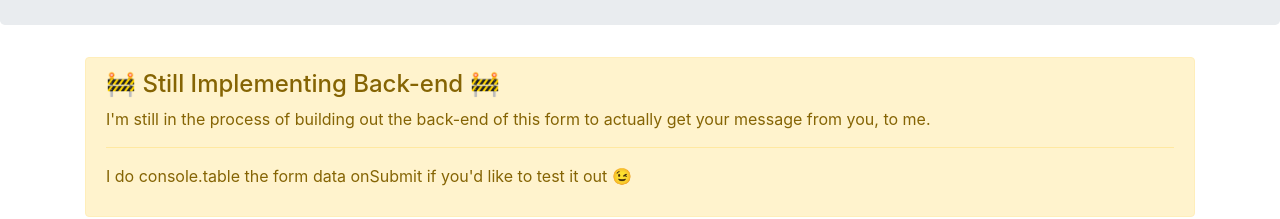
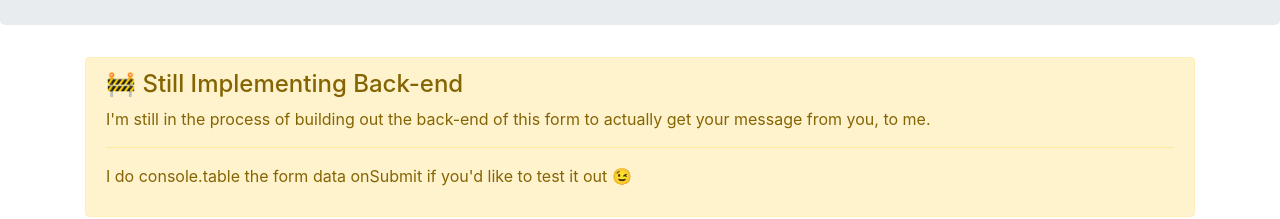
Before and after one commit to mastapegs/next-portfolio, a Next.js app: page /contact in a window 1280 px wide. Shown: the part 255-474 px from the top of the page. Built offline with nearby package versions, Linux system fonts and the light colour scheme.

Commit message:
Remove trailing construction emoji in contact page

```diff
--- a/pages/contact.js
+++ b/pages/contact.js
@@ -31,7 +31,7 @@ const Contact = () => {
       <Container>
 
         <Alert variant="warning">
-          <Alert.Heading>🚧 Still Implementing Back-end 🚧</Alert.Heading>
+          <Alert.Heading>🚧 Still Implementing Back-end</Alert.Heading>
           <p>
             I'm still in the process of building out the back-end of this form to actually get your message from you, to me.
           </p>
```
